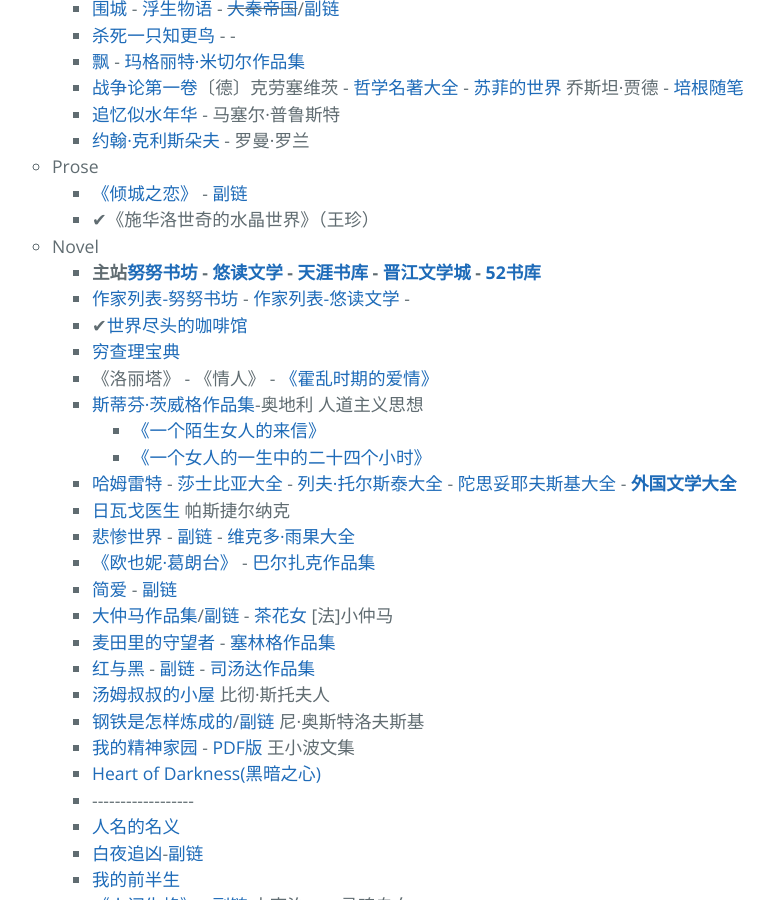
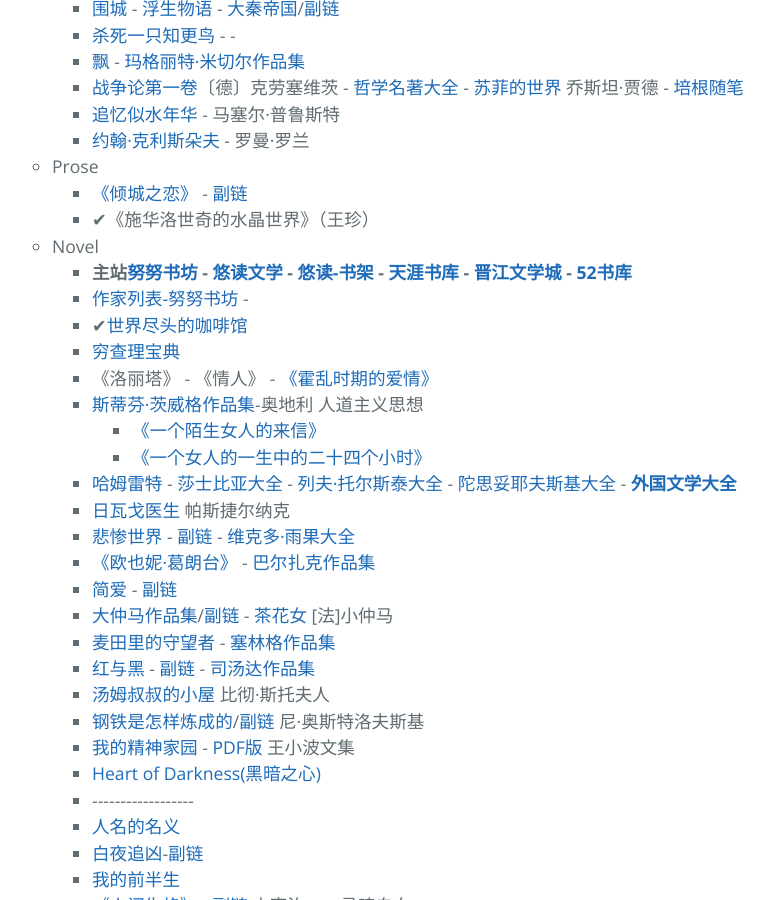
Before and after one commit to AmbroseRen/test, a Jekyll site: the page built from Library/BookListsOne.md, in a window 1280 px wide and 900 px high, scrolled down 3754 px. Shown: the whole window, without its empty margins (252-1026 px from the left). Built offline with Jekyll 4.4.1, drawn with Linux system fonts in a browser that asks for light colours; our own code applies the rules of GitHub Pages for plain Markdown files; the repository's description, which GitHub fills in, is left out.

Commit message:
Update BookListsOne.md

```diff
--- a/Library/BookListsOne.md
+++ b/Library/BookListsOne.md
@@ -196,7 +196,7 @@
                     <li><a href="http://www.newxue.com/waerdenghu/">瓦尔登湖</a> - <a href="http://www.newxue.com/chahuanv/">《茶花女》</a> - <a href="http://www.newxue.com/mingzhu/huxiaoshanzhuang/">《呼啸山庄》</a></li>
                     <li><a href="http://www.newxue.com/mingzhu/xiaowangzi/">《小王子》</a> - <a href="https://www.yooread.net/7/4978/">《斯通纳》</a> - <a href="http://www.newxue.com/mingzhu/annakalienina/">《安娜·卡列尼娜》</a></li>
                     <li><a href="https://raw.githubusercontent.com/AmbroseRen/Picture/master/book/Literature/Poem/%E6%82%89%E8%BE%BE%E5%A4%9A.txt">《悉达多》</a> - <a href="http://www.dushu369.com/waiguomingzhu/amypj/">《傲慢与偏见》</a> - <a href="https://www.kunnu.com/shileyuan/">《失乐园》</a></li>
-                    <li><a href="http://www.newxue.com/weicheng/">围城</a> - <a href="http://www.qxtxt.com/fushengwuyu/">浮生物语</a> - <del><a href="https://www.yooread.net/tags/23/">大秦帝国</a></del>/<a href="https://www.51shucheng.net/lishi/daqindiguo">副链</a></li>
+                    <li><a href="http://www.newxue.com/weicheng/">围城</a> - <a href="http://www.qxtxt.com/fushengwuyu/">浮生物语</a> - <a href="https://www.yodu.org/book/4997/?for-search">大秦帝国</a>/<a href="https://www.51shucheng.net/lishi/daqindiguo">副链</a></li>
                     <li><a href="https://www.kanunu8.com/book2/10883/">杀死一只知更鸟</a> - <a href=""></a> - <a href=""></a></li>
 		    <li><a href="https://www.kanunu8.com/files/world/201106/2867.html">飘</a> - <a href="https://www.kanunu8.com/files/writer/2865.html">玛格丽特·米切尔作品集</a></li>
 		    <li><a href="http://www.saohua.com/shuku/zhexue/mydoc138.htm">战争论第一卷</a>〔德〕克劳塞维茨 - <a href="http://www.saohua.com/shuku/zhexue/index.htm">哲学名著大全</a> - <a href="https://www.kanunu8.com/files/world/201102/1598.html">苏菲的世界</a> 乔斯坦·贾德 - <a href="http://www.dushu369.com/waiguomingzhu/pgsb/">培根随笔</a></li>
@@ -212,8 +212,8 @@
             </li>
             <li id="novel">Novel
                 <ul>
-                    <li><b>主站<a href="https://www.kanunu8.com/">努努书坊</a> - <a href="https://www.yodu.org/">悠读文学</a> - <a href="https://www.tianyabooks.com/">天涯书库</a> - <a href="http://www.jjwxc.net/bookbase_slave.php?orderstr=2">晋江文学城</a> - <a href="https://www.52shuku.vip/">52书库</a></b></li>
-		    <li><a href="https://www.kanunu8.com/files/writer/">作家列表-努努书坊</a> - <a href="https://www.yooread.net/writer/">作家列表-悠读文学</a> - <a href=""></a></li>
+                    <li><b>主站<a href="https://www.kanunu8.com/">努努书坊</a> - <a href="https://www.yodu.org/">悠读文学</a> - <a href="https://www.yodu.org/modules/article/bookcase.php">悠读-书架</a> - <a href="https://www.tianyabooks.com/">天涯书库</a> - <a href="http://www.jjwxc.net/bookbase_slave.php?orderstr=2">晋江文学城</a> - <a href="https://www.52shuku.vip/">52书库</a></b></li>
+		    <li><a href="https://www.kanunu8.com/files/writer/">作家列表-努努书坊</a> - <a href=""></a></li>
                     <li>✔<a href="https://cdn.jsdelivr.net/gh/AmbroseRen/Picture@master/book/Literature/Novel/《世界尽头的咖啡馆》万洁 【美】约翰·史崔勒基【文字版_PDF电子书_下载】.pdf">世界尽头的咖啡馆</a></li>
                     <li><a href="https://cdn.jsdelivr.net/gh/AmbroseRen/Picture@master/book/Literature/Novel/穷查理宝典.pdf">穷查理宝典</a></li>
 		    <li>《洛丽塔》 - 《情人》 - <a href="https://cdn.jsdelivr.net/gh/AmbroseRen/Picture@master/book/Literature/Novel/霍乱时期的爱情.pdf">《霍乱时期的爱情》</a></li>
```
